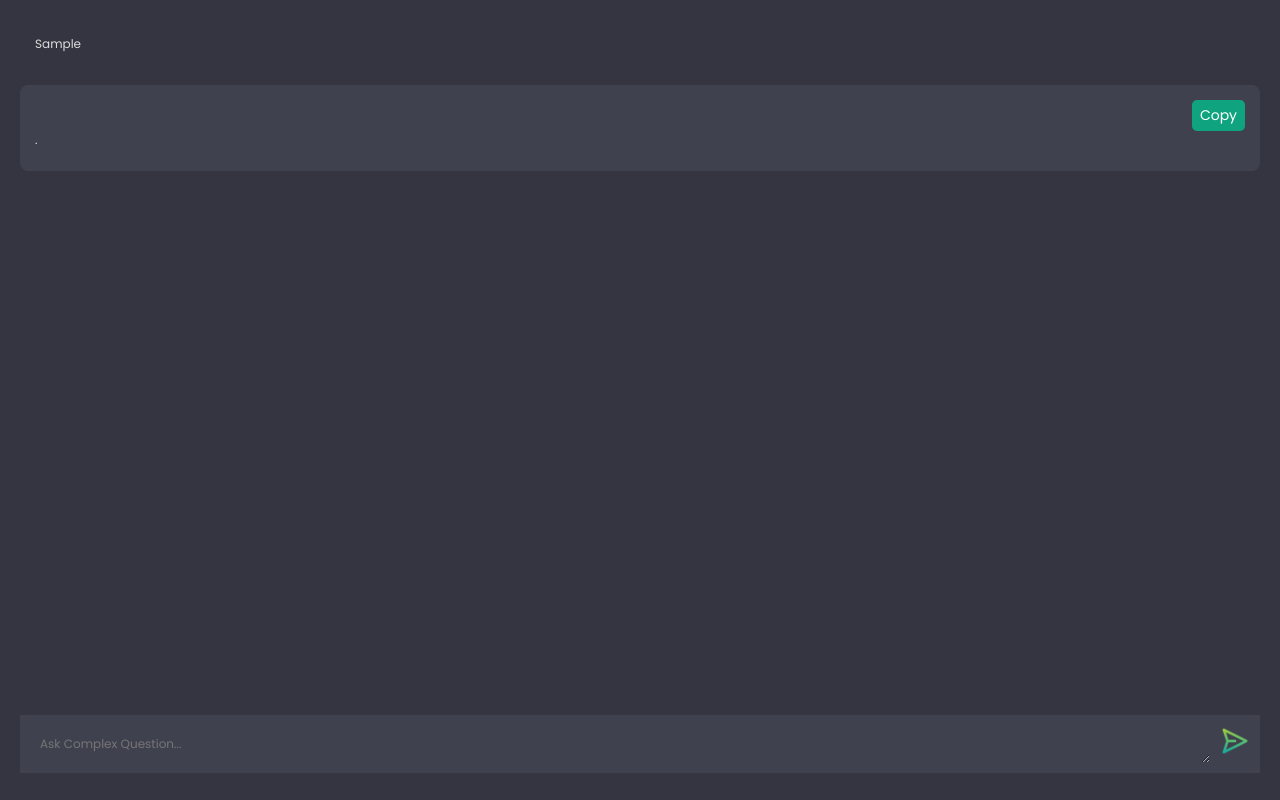
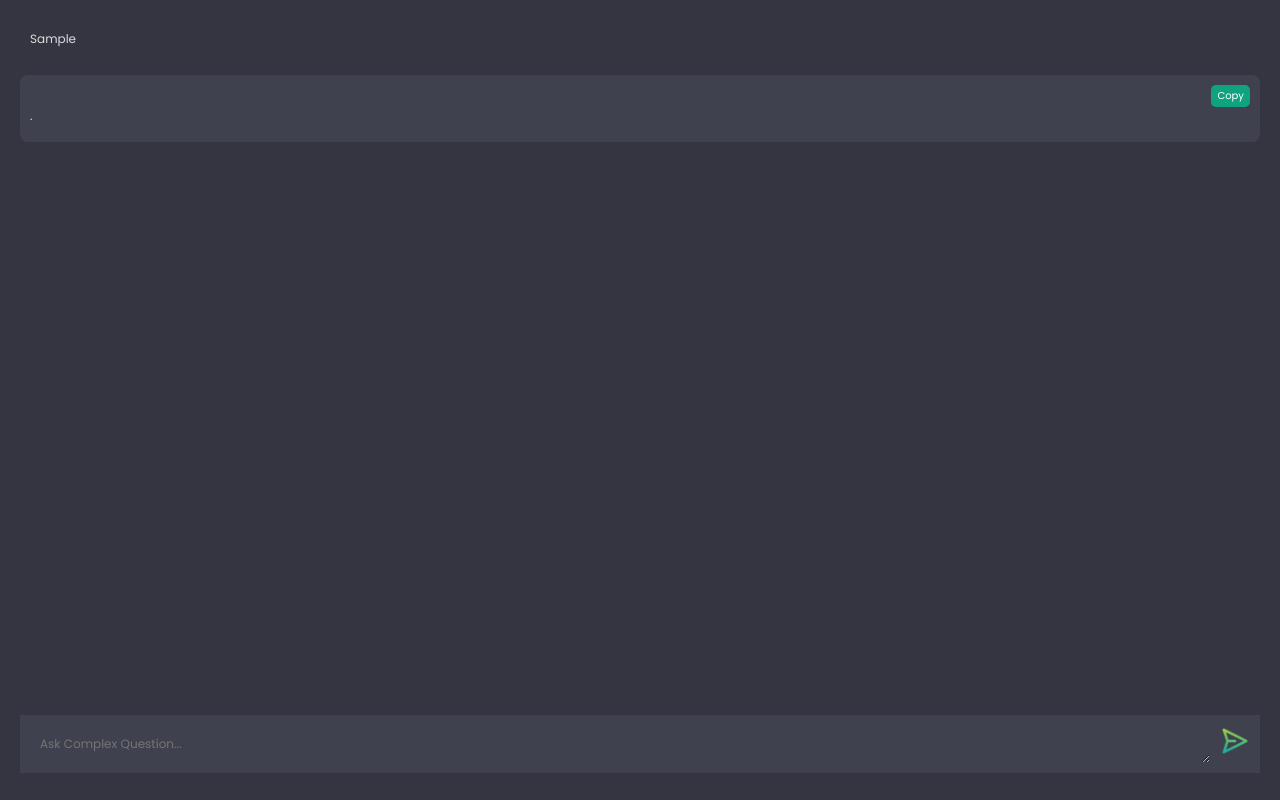
Before and after one commit to prosecutorph/bagamanocopenai, a website built with Vite: page client/index.html in a window 1280 px wide. Both pictures are taken after typing "Sample" into the empty fields and a click on the button 1235 px from the left and 744 px from the top of the page. Built offline with nearby package versions, Linux system fonts and the light colour scheme; no server answers.

Commit message:
Update style.css

```diff
--- a/client/style.css
+++ b/client/style.css
@@ -43,8 +43,8 @@ body {
 
 /* For copy button */
 .copy-btn {
-    font-size: 14px;
-    padding: 5px 8px;
+    font-size: 10px;
+    padding: 3px 6px;
     background-color: #10a37f;
     color: #fff;
     border-radius: 5px;
@@ -59,7 +59,7 @@ body {
 
 .wrapper {
   width: 100%;
-  padding: 15px;
+  padding: 10px;
   border-radius: 8px;
 }
 
```
